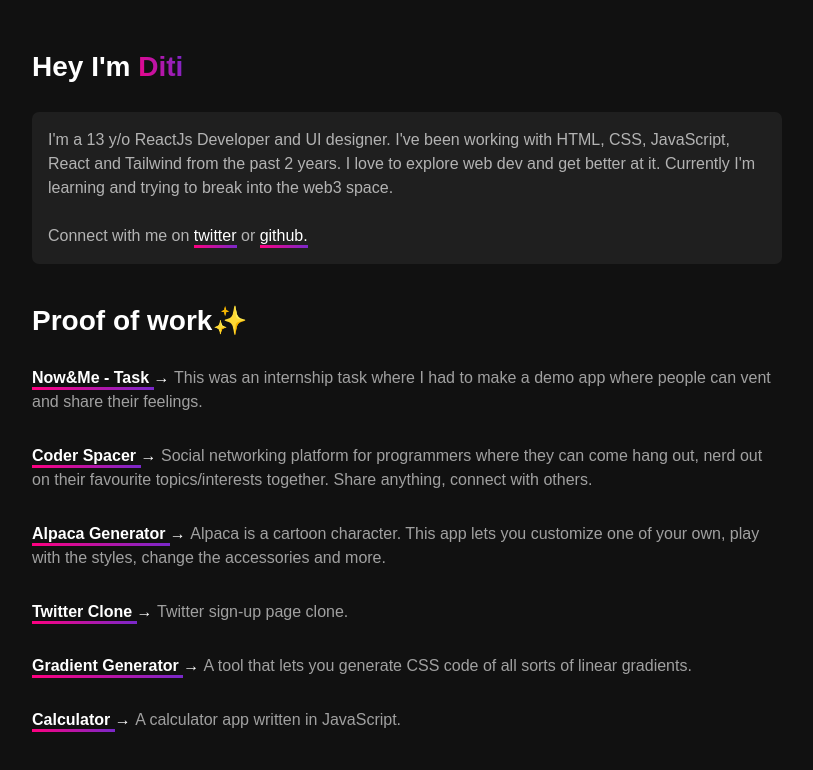
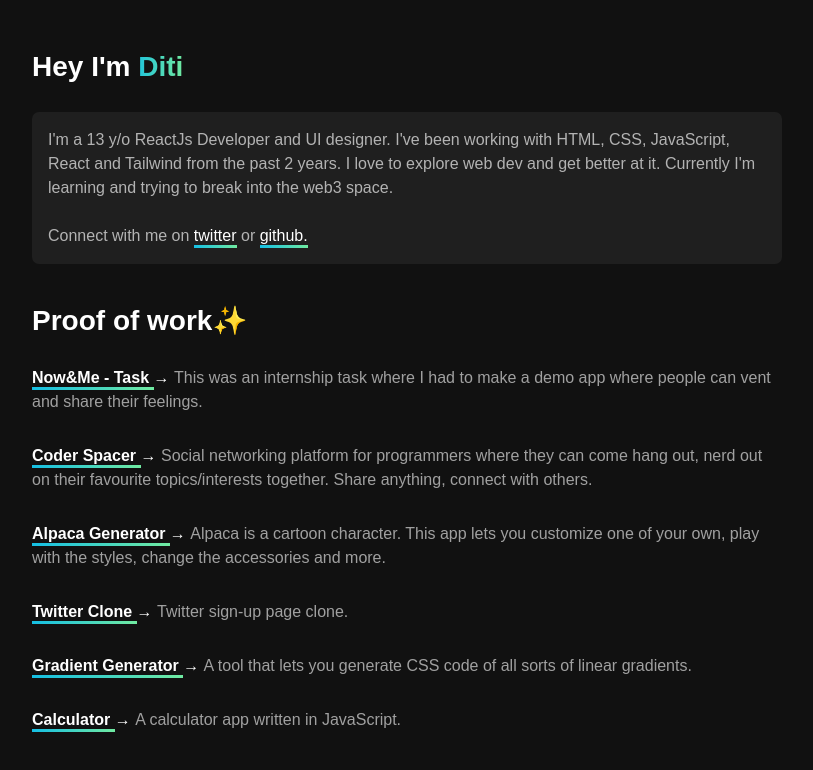
Before and after one commit to Diti-Arora13/Portfolio-website, a Next.js app: page / in a window 1280 px wide. Shown: the top 770 px of the page, without its empty margins (233-1046 px from the left). Built offline with nearby package versions, Linux system fonts and the light colour scheme; a web font is replaced by a local one.

Commit message:
Update globals.css

```diff
--- a/styles/globals.css
+++ b/styles/globals.css
@@ -10,7 +10,7 @@ html{
   font-family: 'Satoshi', sans-serif;
 }
 .head{
-  background: linear-gradient(71deg, rgba(255,0,128,1) 0%, rgba(121,40,202,1) 100%);
+  background: linear-gradient(90deg, #15BFE4 0%, #70EAA1 100%);
   -webkit-background-clip: text;
   -webkit-text-fill-color: transparent;
 }
@@ -24,7 +24,7 @@ html{
 .titles::after {
   padding-bottom: 1px;
   background: #f00;
-  background: linear-gradient(71deg, rgba(255,0,128,1) 0%, rgba(121,40,202,1) 100%);
+  background: linear-gradient(90deg, #15BFE4 0%, #70EAA1 100%);
   content: "";
   position: absolute;
   bottom: 0;
```
